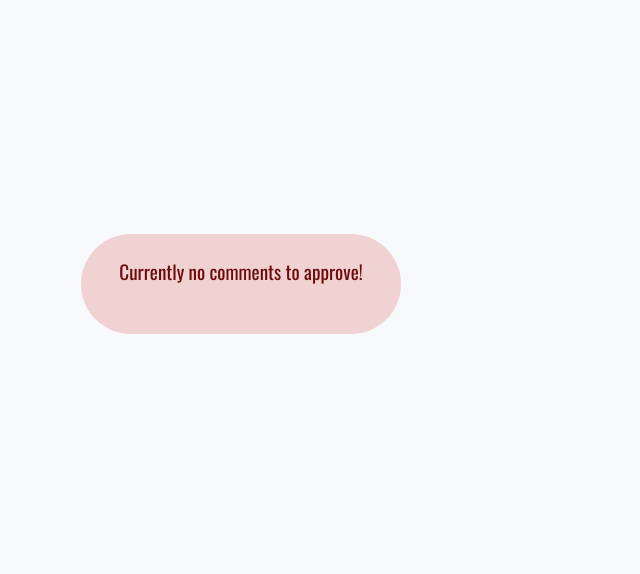
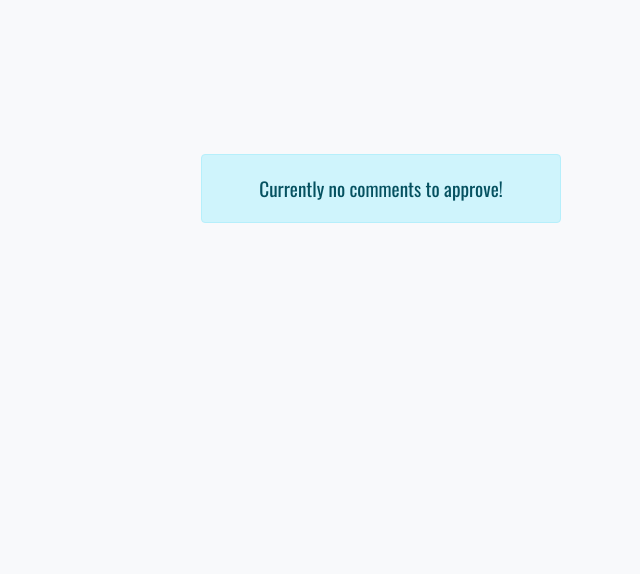
Before and after one commit to HumaIlyas/DjangoNews, a Django app: a page that uses templates/news/base.html in a window 1280 px wide. Shown: the part 66-640 px from the top of the page, without its empty margins (319-959 px from the left). Run offline with Django 3.2, Linux system fonts and the light colour scheme; tables that the repository leaves empty hold one stand-in row (values such as "Sample post"); some libraries are stand-ins or nearby versions.

Commit message:
Update approve message

```diff
--- a/news/views.py
+++ b/news/views.py
@@ -101,9 +101,9 @@ class CommentApproval(View):
         post = get_object_or_404(Post, slug=slug)
         if post.comments.filter(approved=False).exists():
             if request.user.is_superuser:
-                return render(request, "news/approve_message.html")
+                return render(request, "news/approve_comment.html")
         else:
-            return render(request, 'news/non_approve_message.html')
+            return render(request, 'news/non_approve_comment.html')
 
 
 class CommentList(generic.ListView):
--- a/static/css/style.css
+++ b/static/css/style.css
@@ -202,14 +202,11 @@ body {
     font-family: Oswald, sans-serif;
     line-height: 35px;
     text-align: center;
-    width: 320px;
+    width: 400px;
     height: 100px;
-    border-radius: 50px;
     padding: 20px;
-    background-color: rgba(239, 200, 200, 0.8);
-    color: rgb(109, 10, 10);
-    bottom: 400px;
-    left: 400px;
+    bottom: 500px;
+    left: 500px;
     position: absolute;
 }
 
--- /dev/null
+++ b/templates/account/messages/approve_comment.txt
@@ -0,0 +1,2 @@
+{% load i18n %}
+{% blocktrans %}Comments are awaiting approval!{% endblocktrans %}
--- /dev/null
+++ b/templates/account/messages/non_approve_comments.txt
@@ -0,0 +1,2 @@
+{% load i18n %}
+{% blocktrans %}Currently no comments to approve!{% endblocktrans %}
--- a/templates/news/approve_message.html
+++ b/templates/news/approve_comment.html
@@ -3,7 +3,9 @@
 {% block content %}
 
 <div id="message-text">
-    Comments are awaiting approval!
+    <div class="alert alert-info" role="alert">
+        Comments are awaiting approval!
+    </div>
 </div>
 
 {%endblock%}
--- a/templates/news/non_approve_message.html
+++ b/templates/news/non_approve_comment.html
@@ -3,7 +3,9 @@
 {% block content %}
 
 <div id="message-text">
-    Currently no comments to approve!
+    <div class="alert alert-info" role="alert">
+        Currently no comments to approve!
+    </div>
 </div>
 
 {%endblock%}
```
